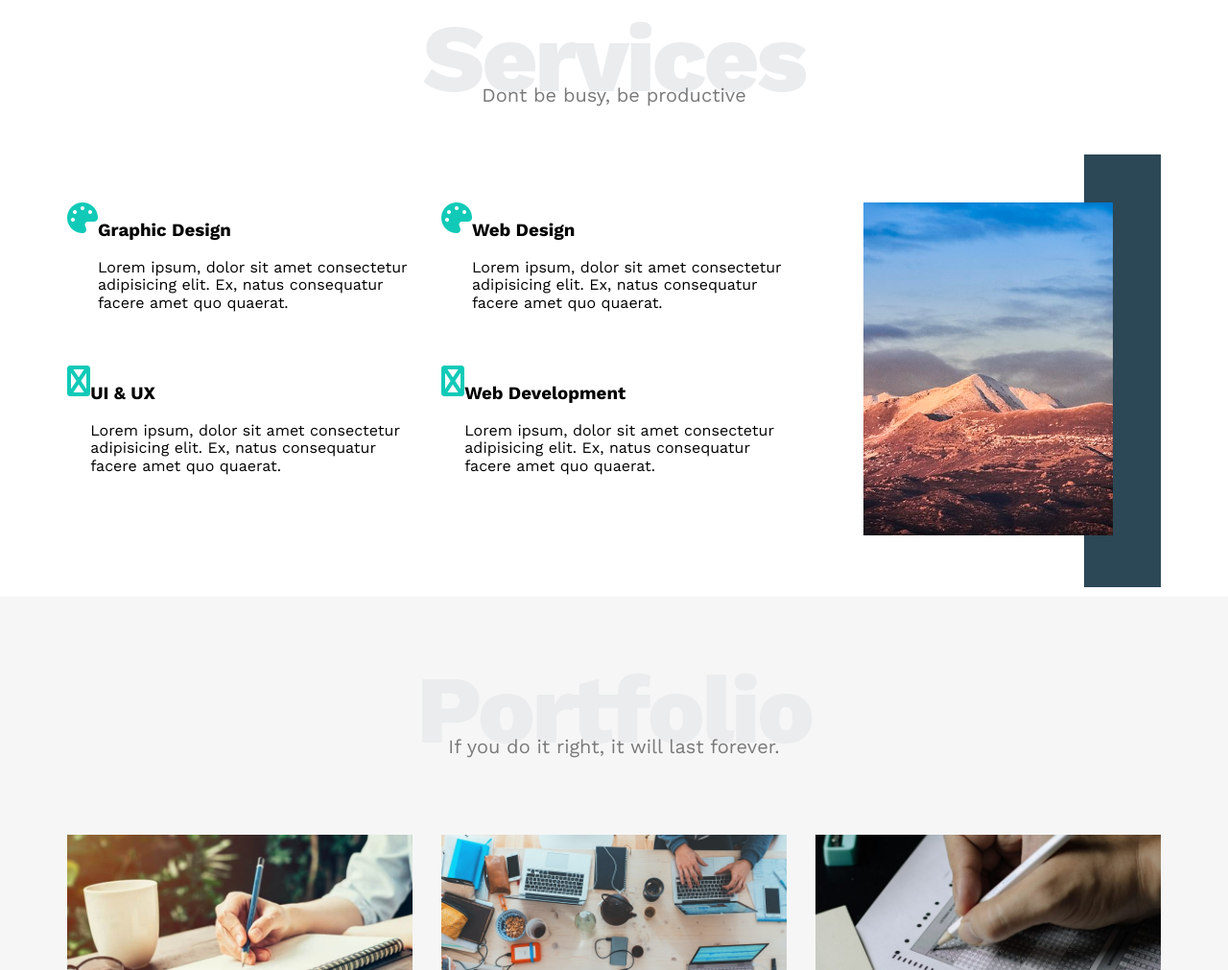
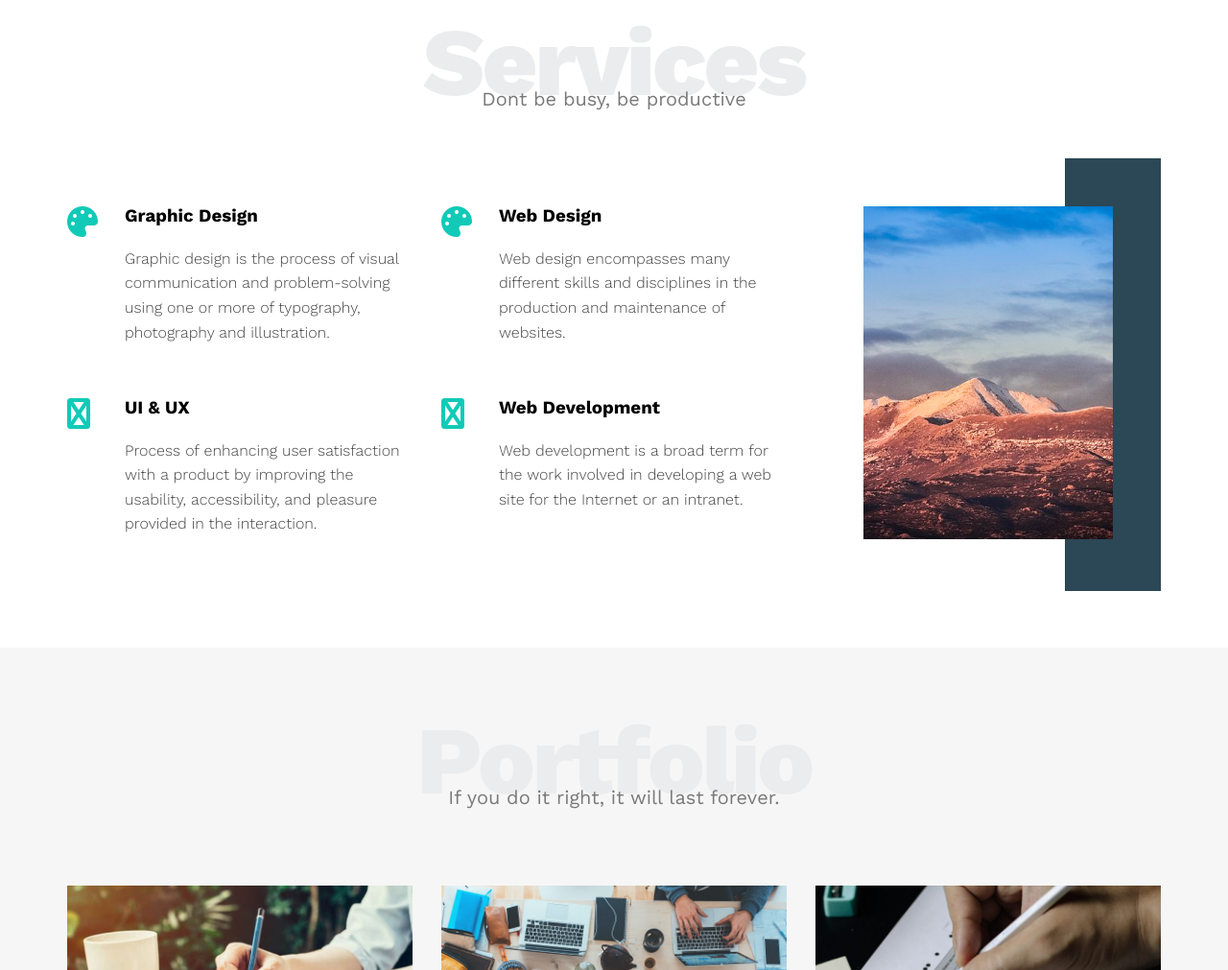
Before and after one commit to Abd-alRahim-Kojan/Leon-Template-Website, a plain HTML site: page index.html in a window 1280 px wide. Shown: the part 1286-2297 px from the top of the page at 96% size. Drawn offline with nearby package versions, Linux system fonts and the light colour scheme; files whose address does not match are found by name.

Commit message:
fix design

```diff
--- a/css/style.css
+++ b/css/style.css
@@ -160,10 +160,13 @@ body {
 /* End Header */
 /* Start Landing Section */
 .landing {
-  background-image: url(/assets/img/landing.jpg);
+
+  position: relative;
+}
+.landing img {
   background-size: cover;
+  width: 100%;
   height: calc(100vh - 64px);
-  position: relative;
 }
 .landing .intro-text {
   position: absolute;
@@ -217,7 +220,7 @@ body {
   font-size: 17px;
 }
 /* End Features Section */
-/* Start Services */
+/* Start Services  */
 .services {
   padding-top: var(--section-padding);
   padding-bottom: var(--section-padding);
@@ -225,7 +228,7 @@ body {
 .services .services-content {
   display: grid;
   grid-template-columns: repeat(auto-fill, minmax(300px, 1fr));
-  gap: 30px;
+  grid-gap: 30px;
   margin-top: 100px;
 }
 .services .services-content .srv {
@@ -242,13 +245,13 @@ body {
   color: var(--main-color);
   flex-basis: 60px;
 }
-.services .services-content .srv text {
+.services .services-content .srv .text {
   flex: 1;
 }
-.services .services-content .srv text h3 {
+.services .services-content .srv .text h3 {
   margin: 0 0 20px;
 }
-.services .services-content .srv text p {
+.services .services-content .srv .text p {
   color: #444;
   font-weight: 300;
   line-height: 1.6;
@@ -260,11 +263,11 @@ body {
 .services .services-content .image::before {
   content: "";
   background-color: var(--secondry-color);
-  width: 80px;
+  width: 100px;
   height: calc(100% + 100px);
+  top: -50px;
   position: absolute;
   right: 0;
-  top: -50px;
   z-index: -1;
 }
 .services .services-content .image img {
@@ -275,7 +278,7 @@ body {
     display: none;
   }
 }
-/* End Services */
+/* Start Services  */
 /* Start Portfolio */
 .portfolio {
   padding-top: var(--section-padding);
--- a/index.html
+++ b/index.html
@@ -37,8 +37,8 @@
             <span></span>
           </span>
           <ul>
-            <li><a href="#service">Service</a></li>
-            <li><a href="#portfolif">Portfolif</a></li>
+            <li><a href="#services">Services</a></li>
+            <li><a href="#portfolio">portfolio</a></li>
             <li><a href="#about">About</a></li>
             <li><a href="#contact">Contact</a></li>
           </ul>
@@ -48,6 +48,7 @@
     <!-- End Header -->
     <!-- Start Landing Section -->
     <div class="landing">
+      <img src="assets/img/landing.jpg" alt="" />
       <div class="intro-text">
         <h1>Hello There</h1>
         <p>We are Leon - Super Creative & Minimal Agency Web Template</p>
@@ -97,8 +98,9 @@
               <div class="text">
                 <h3>Graphic Design</h3>
                 <p>
-                  Lorem ipsum, dolor sit amet consectetur adipisicing elit. Ex,
-                  natus consequatur facere amet quo quaerat.
+                  Graphic design is the process of visual communication and
+                  problem-solving using one or more of typography, photography
+                  and illustration.
                 </p>
               </div>
             </div>
@@ -109,8 +111,9 @@
               <div class="text">
                 <h3>UI & UX</h3>
                 <p>
-                  Lorem ipsum, dolor sit amet consectetur adipisicing elit. Ex,
-                  natus consequatur facere amet quo quaerat.
+                  Process of enhancing user satisfaction with a product by
+                  improving the usability, accessibility, and pleasure provided
+                  in the interaction.
                 </p>
               </div>
             </div>
@@ -123,8 +126,8 @@
               <div class="text">
                 <h3>Web Design</h3>
                 <p>
-                  Lorem ipsum, dolor sit amet consectetur adipisicing elit. Ex,
-                  natus consequatur facere amet quo quaerat.
+                  Web design encompasses many different skills and disciplines
+                  in the production and maintenance of websites.
                 </p>
               </div>
             </div>
@@ -135,8 +138,8 @@
               <div class="text">
                 <h3>Web Development</h3>
                 <p>
-                  Lorem ipsum, dolor sit amet consectetur adipisicing elit. Ex,
-                  natus consequatur facere amet quo quaerat.
+                  Web development is a broad term for the work involved in
+                  developing a web site for the Internet or an intranet.
                 </p>
               </div>
             </div>
```
